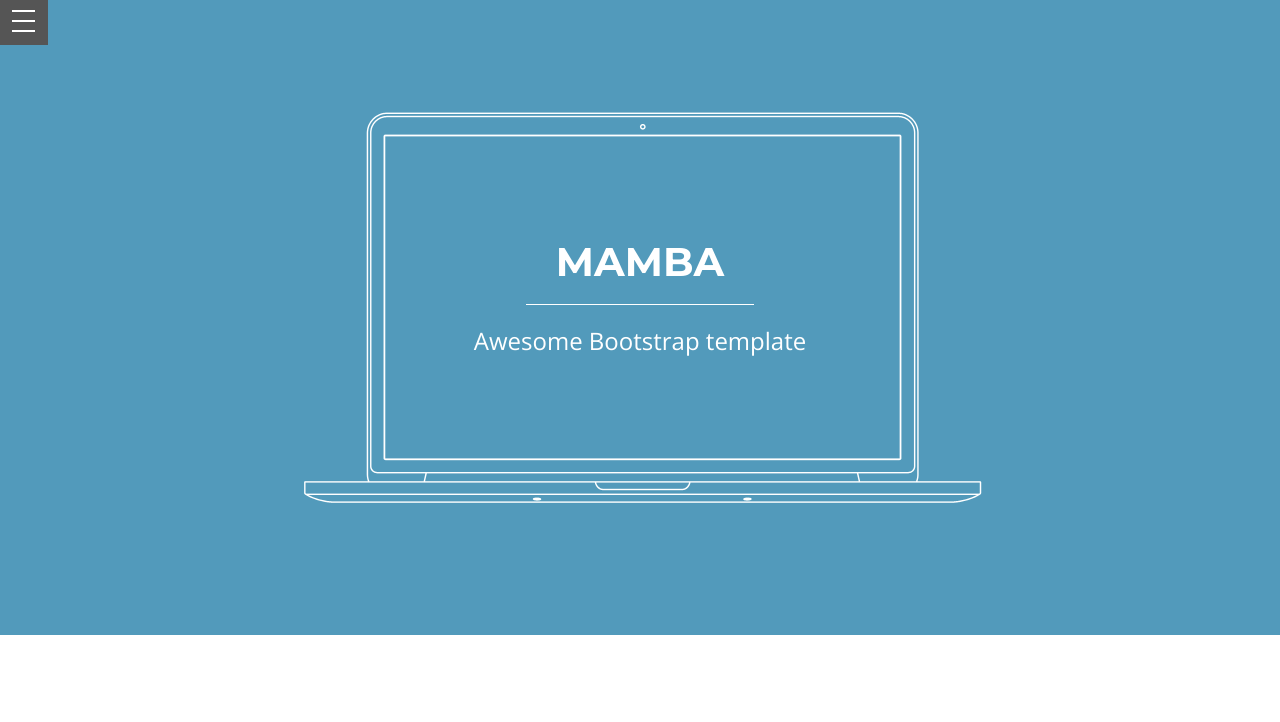
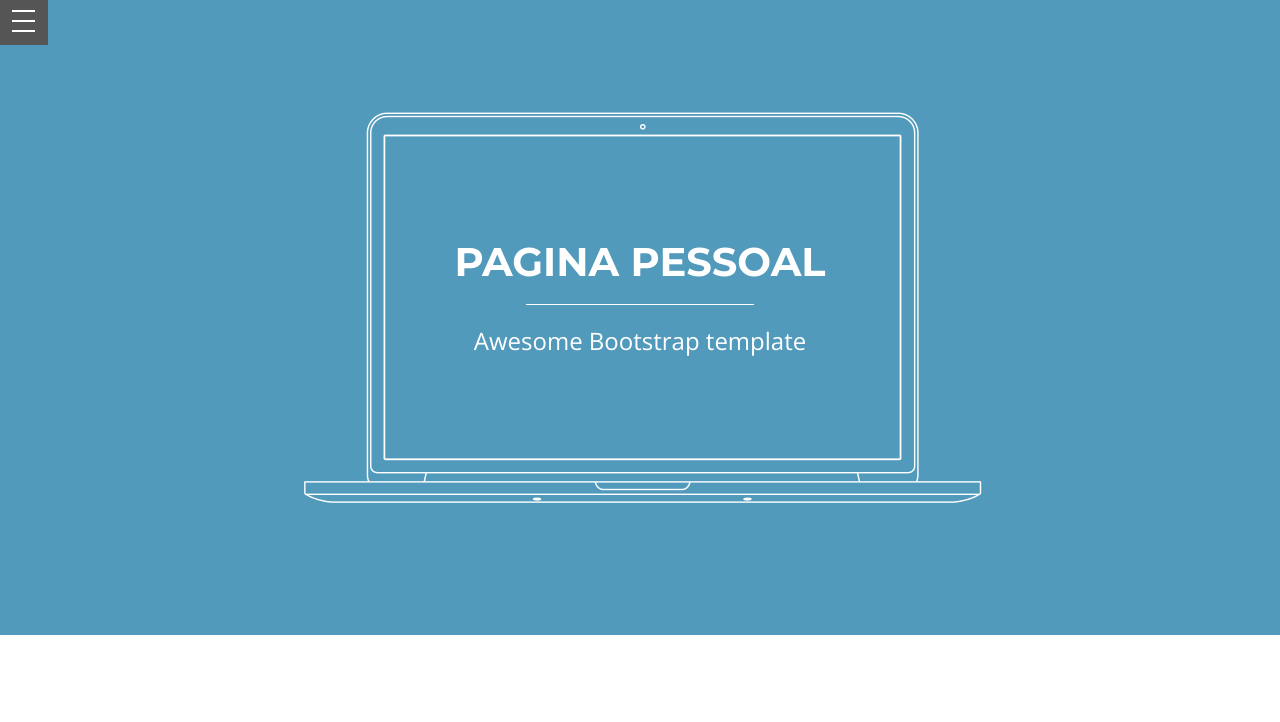
Before and after one commit to wiliam29/wiliam29.github.io, a plain HTML site: page index.html in a window 1280 px wide. Shown: the top 722 px of the page. Drawn offline with nearby package versions, Linux system fonts and the light colour scheme.

Commit message:
Update index.html

```diff
--- a/index.html
+++ b/index.html
@@ -44,7 +44,7 @@
 					<div class="col-md-12">
 
 						<div class="brand">
-							<h1><a href="index.html">Mamba</a></h1>
+							<h1><a href="index.html">Pagina pessoal</a></h1>
 							<div class="line-spacer"></div>
 							<p><span>Awesome Bootstrap template</span></p>
 						</div>
```
